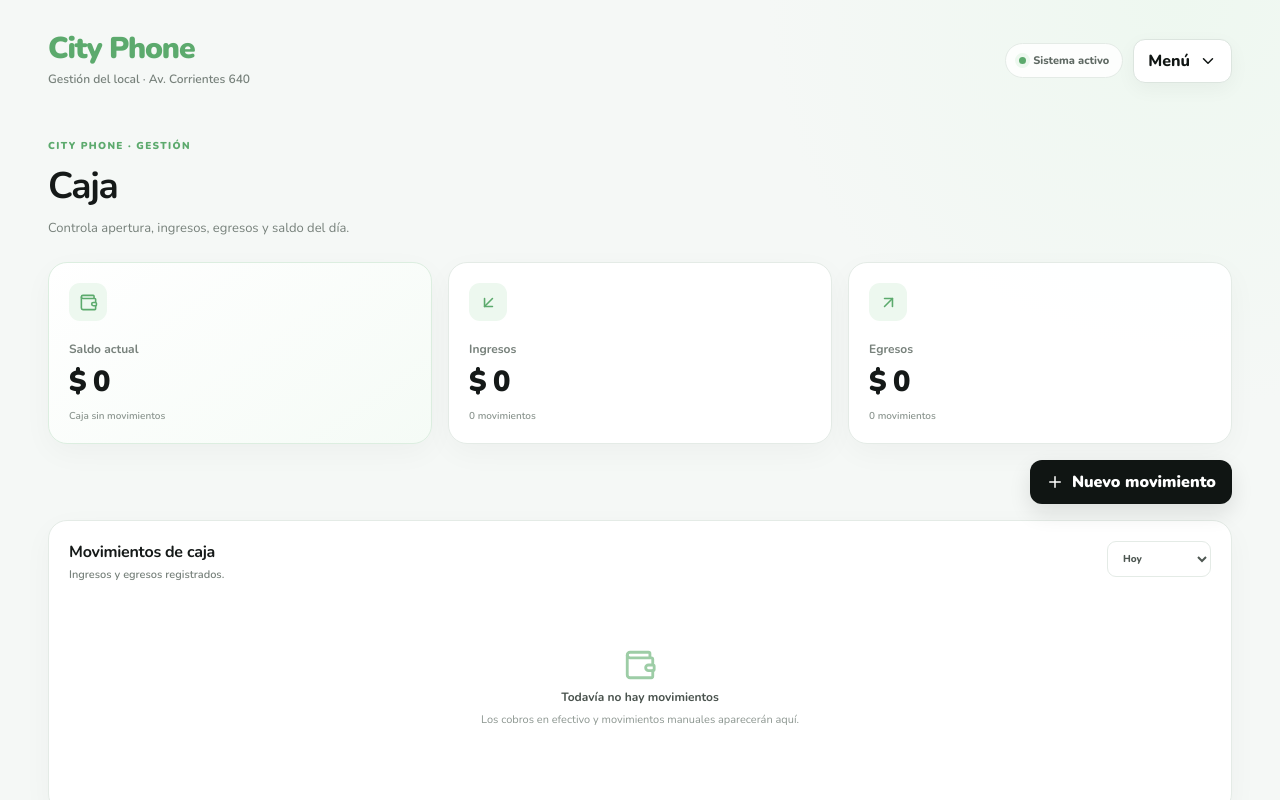
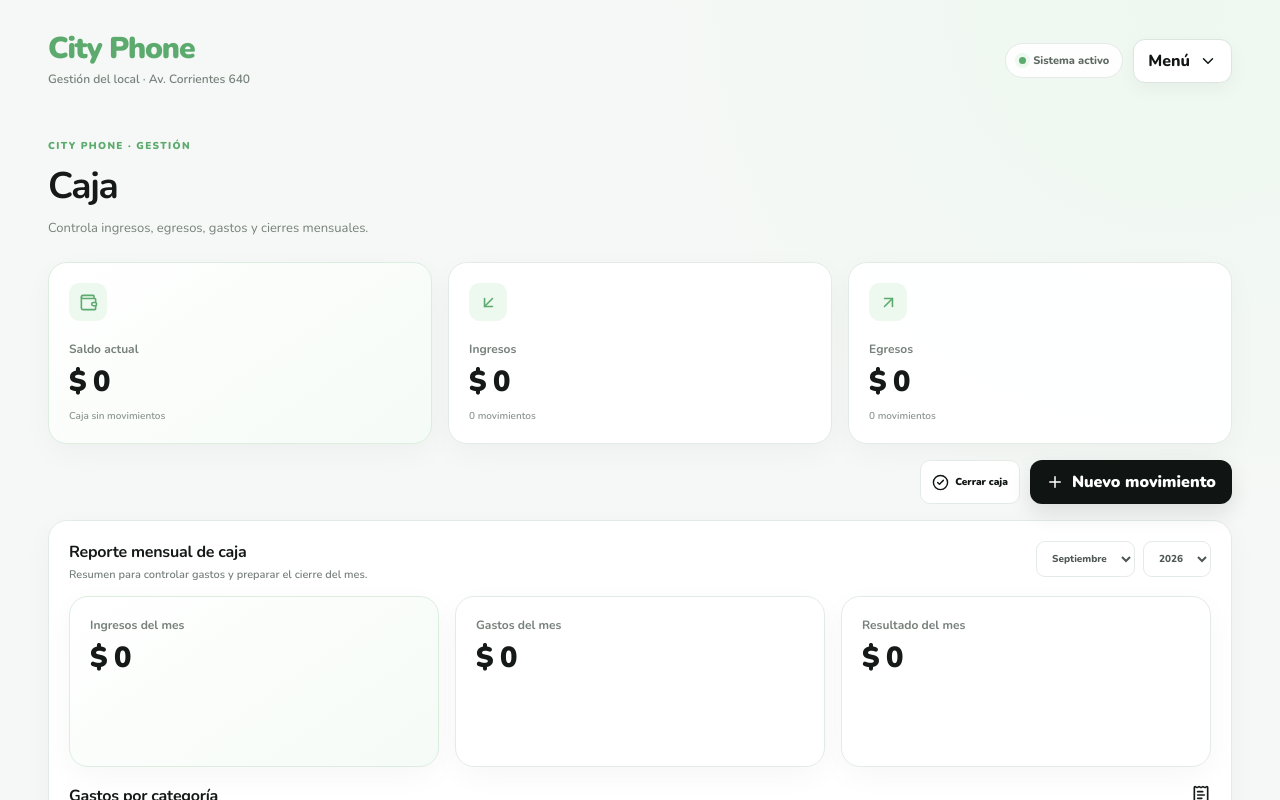
Before and after one commit to MarbellSantana/CityPhone, a Next.js app: page /caja in a window 1280 px wide. Shown: the top 800 px of the page. Built offline with nearby package versions, Linux system fonts and the light colour scheme.

Commit message:
Add monthly cash closing and expense report

```diff
--- a/app/caja/page.tsx
+++ b/app/caja/page.tsx
@@ -1,26 +1,37 @@
 "use client";
 
 import { FormEvent, useEffect, useMemo, useState } from "react";
-import { ArrowDownLeft, ArrowUpRight, Plus, Trash2, Wallet, X } from "lucide-react";
+import { ArrowDownLeft, ArrowUpRight, CalendarDays, CheckCircle2, Plus, ReceiptText, Trash2, Wallet, X } from "lucide-react";
 import AppShell from "../components/AppShell";
-import { CashMovement, KEYS, load, money, save } from "../lib/storage";
+import { CashClosure, CashMovement, KEYS, load, money, save } from "../lib/storage";
+
+const expenseCategories = ["Alquiler", "Mercadería", "Servicios", "Comisiones", "Insumos", "Impuestos", "Otros"];
+const monthNames = ["Enero","Febrero","Marzo","Abril","Mayo","Junio","Julio","Agosto","Septiembre","Octubre","Noviembre","Diciembre"];
 
 export default function CajaPage() {
   const [open, setOpen] = useState(false);
+  const [showClose, setShowClose] = useState(false);
   const [movements, setMovements] = useState<CashMovement[]>([]);
+  const [closures, setClosures] = useState<CashClosure[]>([]);
   const [hydrated, setHydrated] = useState(false);
   const [type, setType] = useState<"Ingreso" | "Egreso">("Ingreso");
   const [concept, setConcept] = useState("");
   const [amount, setAmount] = useState("");
   const [method, setMethod] = useState("Efectivo");
   const [note, setNote] = useState("");
+  const [category, setCategory] = useState("Otros");
   const [period, setPeriod] = useState("Hoy");
+  const now = new Date();
+  const [reportMonth, setReportMonth] = useState(now.getMonth());
+  const [reportYear, setReportYear] = useState(now.getFullYear());
 
   useEffect(() => {
     setMovements(load<CashMovement[]>(KEYS.cash, []));
+    setClosures(load<CashClosure[]>(KEYS.cashClosures, []));
     setHydrated(true);
   }, []);
   useEffect(() => { if (hydrated) save(KEYS.cash, movements); }, [movements, hydrated]);
+  useEffect(() => { if (hydrated) save(KEYS.cashClosures, closures); }, [closures, hydrated]);
 
   const totals = useMemo(() => {
     const income = movements.filter(m => m.type === "Ingreso").reduce((sum, m) => sum + m.amount, 0);
@@ -29,35 +40,71 @@
   }, [movements]);
 
   const filtered = useMemo(() => {
-    const now = new Date();
+    const current = new Date();
     return movements.filter(m => {
       const d = new Date(m.createdAt);
-      if (period === "Hoy") return d.toDateString() === now.toDateString();
-      if (period === "Esta semana") return now.getTime() - d.getTime() <= 7 * 86400000;
-      return d.getMonth() === now.getMonth() && d.getFullYear() === now.getFullYear();
+      if (period === "Hoy") return d.toDateString() === current.toDateString();
+      if (period === "Esta semana") return current.getTime() - d.getTime() <= 7 * 86400000;
+      return d.getMonth() === current.getMonth() && d.getFullYear() === current.getFullYear();
     });
   }, [movements, period]);
 
-  function resetForm() { setType("Ingreso"); setConcept(""); setAmount(""); setMethod("Efectivo"); setNote(""); }
+  const monthlyMovements = useMemo(() => movements.filter(m => {
+    const d = new Date(m.createdAt);
+    return d.getMonth() === reportMonth && d.getFullYear() === reportYear;
+  }), [movements, reportMonth, reportYear]);
+
+  const monthlyReport = useMemo(() => {
+    const income = monthlyMovements.filter(m => m.type === "Ingreso").reduce((s,m)=>s+m.amount,0);
+    const expenses = monthlyMovements.filter(m => m.type === "Egreso").reduce((s,m)=>s+m.amount,0);
+    const breakdown:Record<string,number> = {};
+    monthlyMovements.filter(m => m.type === "Egreso").forEach(m => {
+      const key = m.category || "Otros";
+      breakdown[key] = (breakdown[key] || 0) + m.amount;
+    });
+    return { income, expenses, balance: income - expenses, breakdown };
+  }, [monthlyMovements]);
+
+  const existingClosure = closures.find(c => c.month === monthNames[reportMonth] && c.year === reportYear);
+
+  function resetForm() { setType("Ingreso"); setConcept(""); setAmount(""); setMethod("Efectivo"); setNote(""); setCategory("Otros"); }
 
   function saveMovement(event: FormEvent) {
     event.preventDefault();
     const numericAmount = Number(amount.replace(",", "."));
     if (!concept.trim() || !Number.isFinite(numericAmount) || numericAmount <= 0) return;
-    setMovements(current => [{ id:Date.now(), type, concept:concept.trim(), amount:numericAmount, method, note:note.trim(), createdAt:new Date().toISOString(), source:"manual" }, ...current]);
+    setMovements(current => [{ id:Date.now(), type, concept:concept.trim(), amount:numericAmount, method, note:note.trim(), createdAt:new Date().toISOString(), source:"manual", category:type === "Egreso" ? category : undefined }, ...current]);
     resetForm(); setOpen(false);
   }
 
   function removeMovement(id:number) { setMovements(v => v.filter(m => m.id !== id)); }
 
-  return <AppShell title="Caja" subtitle="Controla apertura, ingresos, egresos y saldo del día." active="Caja">
+  function closeMonth() {
+    if (existingClosure) return;
+    const closure:CashClosure = {
+      id: Date.now(),
+      month: monthNames[reportMonth],
+      year: reportYear,
+      income: monthlyReport.income,
+      expenses: monthlyReport.expenses,
+      balance: monthlyReport.balance,
+      movementCount: monthlyMovements.length,
+      expenseBreakdown: monthlyReport.breakdown,
+      closedAt: new Date().toISOString(),
+    };
+    setClosures(v => [closure, ...v]);
+    setShowClose(false);
+  }
+
+  return <AppShell title="Caja" subtitle="Controla ingresos, egresos, gastos y cierres mensuales." active="Caja">
     <section className="kpis page-kpis">
       <div className="card kpi-card"><div className="kpi-top"><span className="icon-box"><Wallet size={19}/></span></div><div className="kpi-label">Saldo actual</div><div className="kpi-value">{money.format(totals.balance)}</div><div className="kpi-foot">{movements.length ? `${movements.length} movimientos registrados` : "Caja sin movimientos"}</div></div>
       <div className="card kpi-card"><div className="kpi-top"><span className="icon-box"><ArrowDownLeft size={19}/></span></div><div className="kpi-label">Ingresos</div><div className="kpi-value">{money.format(totals.income)}</div><div className="kpi-foot">{movements.filter(m => m.type === "Ingreso").length} movimientos</div></div>
       <div className="card kpi-card"><div className="kpi-top"><span className="icon-box"><ArrowUpRight size={19}/></span></div><div className="kpi-label">Egresos</div><div className="kpi-value">{money.format(totals.expenses)}</div><div className="kpi-foot">{movements.filter(m => m.type === "Egreso").length} movimientos</div></div>
     </section>
 
-    <section className="section-gap" style={{display:"flex", justifyContent:"flex-end"}}>
+    <section className="section-gap" style={{display:"flex", justifyContent:"flex-end", gap:10, flexWrap:"wrap"}}>
+      <button className="outline-action" onClick={() => setShowClose(true)}><CheckCircle2 size={17}/> Cerrar caja</button>
       <button className="primary-button" onClick={() => setOpen(true)}><Plus size={18}/> Nuevo movimiento</button>
     </section>
 
@@ -65,20 +112,44 @@
       <div className="card-heading"><div><h2>Nuevo movimiento</h2><p>Registra un ingreso o egreso manual de caja.</p></div><button className="ghost-button" type="button" onClick={() => setOpen(false)}><X size={17}/> Cerrar</button></div>
       <form className="form-grid" onSubmit={saveMovement}>
         <label className="field-label">Tipo<select value={type} onChange={e => setType(e.target.value as "Ingreso" | "Egreso")}><option>Ingreso</option><option>Egreso</option></select></label>
-        <label className="field-label">Concepto<input value={concept} onChange={e => setConcept(e.target.value)} placeholder="Ej. Apertura de caja, compra de insumos" required /></label>
+        <label className="field-label">Concepto<input value={concept} onChange={e => setConcept(e.target.value)} placeholder="Ej. Alquiler, compra de insumos, retiro" required /></label>
         <label className="field-label">Monto<input value={amount} onChange={e => setAmount(e.target.value)} inputMode="decimal" placeholder="0" required /></label>
         <label className="field-label">Método de pago<select value={method} onChange={e => setMethod(e.target.value)}><option>Efectivo</option><option>Débito</option><option>Crédito</option><option>Transferencia</option><option>Mercado Pago</option></select></label>
+        {type === "Egreso" && <label className="field-label">Categoría de gasto<select value={category} onChange={e => setCategory(e.target.value)}>{expenseCategories.map(c => <option key={c}>{c}</option>)}</select></label>}
         <label className="field-label" style={{gridColumn:"1 / -1"}}>Observación <small>Opcional</small><input value={note} onChange={e => setNote(e.target.value)} placeholder="Detalle adicional" /></label>
         <button className="primary-button" type="submit">Guardar movimiento</button>
       </form>
     </section>}
 
     <section className="card workspace-card section-gap">
+      <div className="card-heading"><div><h2>Reporte mensual de caja</h2><p>Resumen para controlar gastos y preparar el cierre del mes.</p></div><div style={{display:"flex",gap:8,flexWrap:"wrap"}}><select className="period-select" value={reportMonth} onChange={e=>setReportMonth(Number(e.target.value))}>{monthNames.map((m,i)=><option key={m} value={i}>{m}</option>)}</select><select className="period-select" value={reportYear} onChange={e=>setReportYear(Number(e.target.value))}>{[now.getFullYear()-1,now.getFullYear(),now.getFullYear()+1].map(y=><option key={y}>{y}</option>)}</select></div></div>
+      <section className="kpis page-kpis" style={{marginTop:14}}>
+        <div className="card kpi-card"><div className="kpi-label">Ingresos del mes</div><div className="kpi-value">{money.format(monthlyReport.income)}</div></div>
+        <div className="card kpi-card"><div className="kpi-label">Gastos del mes</div><div className="kpi-value">{money.format(monthlyReport.expenses)}</div></div>
+        <div className="card kpi-card"><div className="kpi-label">Resultado del mes</div><div className="kpi-value">{money.format(monthlyReport.balance)}</div></div>
+      </section>
+      <div className="card-heading" style={{marginTop:18}}><div><h2>Gastos por categoría</h2><p>Así puedes ver rápidamente en qué se fue el dinero.</p></div><ReceiptText size={20}/></div>
+      {Object.keys(monthlyReport.breakdown).length === 0 ? <div className="empty-state compact"><ReceiptText size={30}/><b>Sin gastos registrados</b><span>Los egresos categorizados aparecerán aquí.</span></div> : <div style={{display:"grid",gridTemplateColumns:"repeat(auto-fit,minmax(180px,1fr))",gap:10,marginTop:12}}>{Object.entries(monthlyReport.breakdown).sort((a,b)=>b[1]-a[1]).map(([name,total])=><div key={name} style={{border:"1px solid var(--border)",borderRadius:14,padding:14,background:"#fff"}}><small style={{fontWeight:800,color:"var(--muted)"}}>{name}</small><div style={{fontSize:20,fontWeight:900,marginTop:5}}>{money.format(total)}</div></div>)}</div>}
+      {existingClosure && <div style={{marginTop:16,padding:"12px 14px",border:"1px solid var(--border)",borderRadius:14,background:"var(--green-soft)"}}><b>Caja cerrada</b><div style={{fontSize:11,marginTop:4}}>Este mes fue cerrado el {new Date(existingClosure.closedAt).toLocaleDateString("es-AR")} con un resultado de {money.format(existingClosure.balance)}.</div></div>}
+    </section>
+
+    {showClose && <section className="card workspace-card section-gap">
+      <div className="card-heading"><div><h2>Cerrar caja · {monthNames[reportMonth]} {reportYear}</h2><p>Se guardará una fotografía del resultado mensual y de los gastos registrados.</p></div><button className="ghost-button" onClick={()=>setShowClose(false)}><X size={17}/> Cancelar</button></div>
+      <div className="summary-line"><span>Ingresos</span><strong>{money.format(monthlyReport.income)}</strong></div>
+      <div className="summary-line"><span>Gastos</span><strong>-{money.format(monthlyReport.expenses)}</strong></div>
+      <div className="summary-line total-line"><span>Resultado del mes</span><strong>{money.format(monthlyReport.balance)}</strong></div>
+      <div style={{marginTop:12,fontSize:11,color:"var(--muted)"}}>{monthlyMovements.length} movimientos incluidos en este cierre.</div>
+      <button className="primary-button full-button" style={{marginTop:14}} disabled={!!existingClosure} onClick={closeMonth}>{existingClosure ? "Este mes ya fue cerrado" : "Confirmar cierre mensual"}</button>
+    </section>}
+
+    <section className="card workspace-card section-gap">
       <div className="card-heading"><div><h2>Movimientos de caja</h2><p>Ingresos y egresos registrados.</p></div><select className="period-select" value={period} onChange={e => setPeriod(e.target.value)}><option>Hoy</option><option>Esta semana</option><option>Este mes</option></select></div>
       {!hydrated ? <div className="empty-state"><b>Cargando movimientos...</b></div> : filtered.length === 0 ? <div className="empty-state"><Wallet size={34}/><b>Todavía no hay movimientos</b><span>Los cobros en efectivo y movimientos manuales aparecerán aquí.</span></div> : <div className="sales-table">
         <div className="table-head"><span>Fecha</span><span>Concepto</span><span>Tipo</span><span>Método</span><span>Monto</span></div>
-        {filtered.map(m => <div className="table-row" key={m.id}><div><b>{new Date(m.createdAt).toLocaleDateString("es-AR")}</b><small>{new Date(m.createdAt).toLocaleTimeString("es-AR",{hour:"2-digit",minute:"2-digit"})} · {m.note || "Sin observación"}</small></div><span>{m.concept}</span><span className="method">{m.type}</span><span>{m.method}</span><strong>{m.type === "Egreso" ? "-" : "+"}{money.format(m.amount)}</strong>{m.source !== "sale" && <button className="ghost-button" onClick={() => removeMovement(m.id)} title="Eliminar"><Trash2 size={14}/></button>}</div>)}
+        {filtered.map(m => <div className="table-row" key={m.id}><div><b>{new Date(m.createdAt).toLocaleDateString("es-AR")}</b><small>{new Date(m.createdAt).toLocaleTimeString("es-AR",{hour:"2-digit",minute:"2-digit"})} · {m.note || "Sin observación"}</small></div><span>{m.concept}{m.type === "Egreso" && m.category ? <small style={{display:"block"}}>{m.category}</small> : null}</span><span className="method">{m.type}</span><span>{m.method}</span><strong>{m.type === "Egreso" ? "-" : "+"}{money.format(m.amount)}</strong>{m.source !== "sale" && <button className="ghost-button" onClick={() => removeMovement(m.id)} title="Eliminar"><Trash2 size={14}/></button>}</div>)}
       </div>}
     </section>
+
+    {closures.length > 0 && <section className="card workspace-card section-gap"><div className="card-heading"><div><h2>Historial de cierres</h2><p>Cierres mensuales guardados.</p></div><CalendarDays size={20}/></div><div className="sales-table">{closures.map(c=><div className="table-row" key={c.id}><div><b>{c.month} {c.year}</b><small>Cerrado {new Date(c.closedAt).toLocaleDateString("es-AR")}</small></div><span>{c.movementCount} movimientos</span><span>Gastos {money.format(c.expenses)}</span><span>Ingresos {money.format(c.income)}</span><strong>{money.format(c.balance)}</strong></div>)}</div></section>}
   </AppShell>;
 }
```
